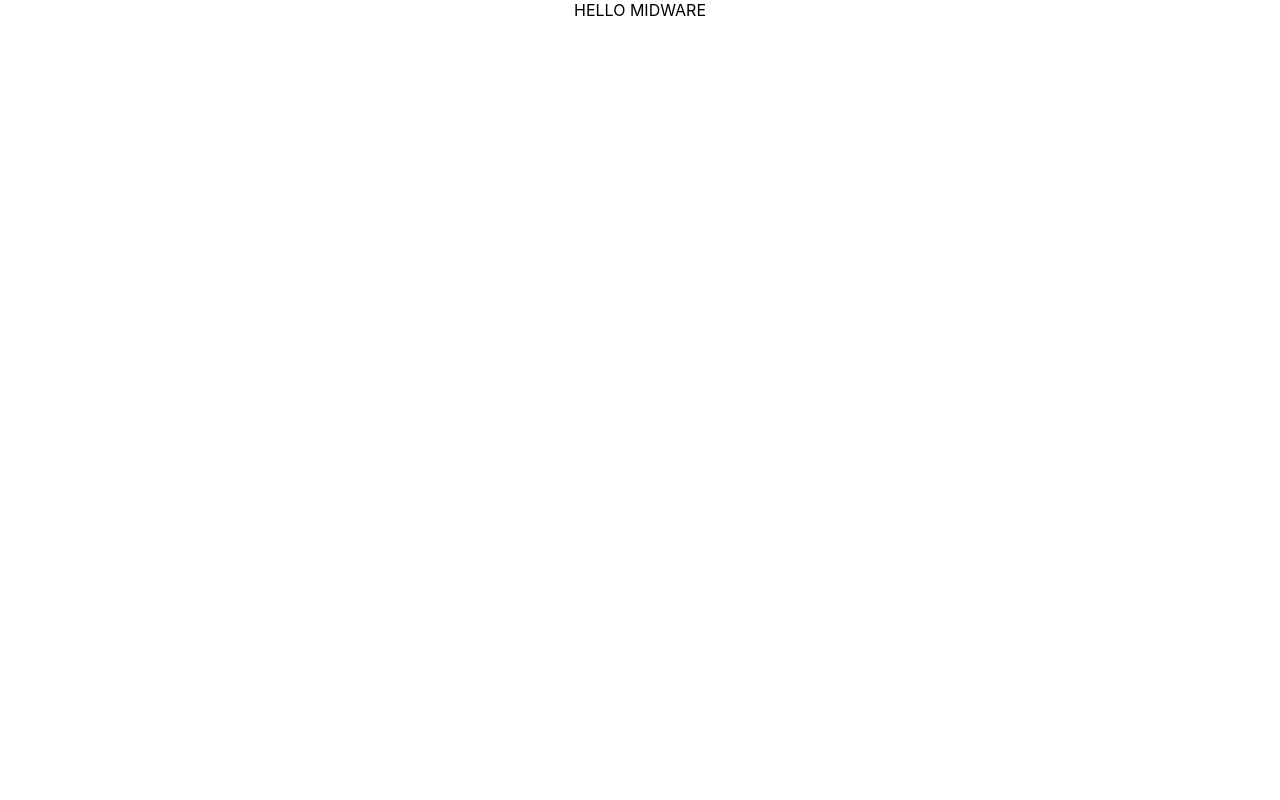
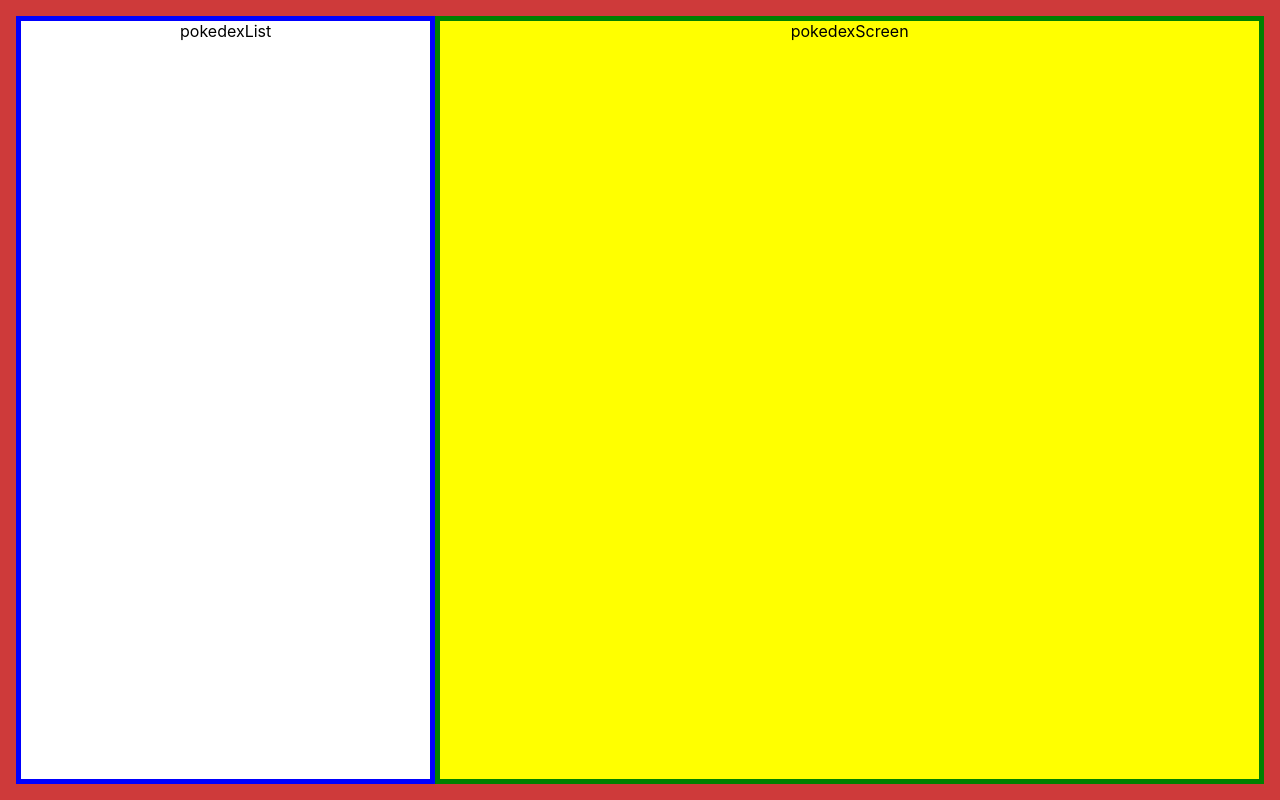
Before and after one commit to AMVee/midware-test-pokedex, a React (Create React App) app: page / in a window 1280 px wide. Built offline with nearby package versions, Linux system fonts and the light colour scheme.

Commit message:
added 2 main sections, reference pics on top, and slight css

```diff
--- a/src/App.css
+++ b/src/App.css
@@ -3,7 +3,18 @@
 
   height: 100vh;
   width: 100vw;
+  display: flex;
 
   box-sizing: border-box;
   overflow: hidden;
+
+  justify-content: center;
 }
+
+.referenceImage {
+  position: fixed;
+  left: 0;
+  height: 100%;
+
+  opacity: 00%;
+}
--- a/src/App.js
+++ b/src/App.js
@@ -1,11 +1,16 @@
 import logo from "./logo.svg";
 import "./App.css";
+
+import Ref1 from "./ReferenceImages/Ref1.png";
+import Ref2 from "./ReferenceImages/Ref2.png";
 
 import MidwarePokedex from "./MidwarePokedex/MidwarePokedex";
 
 function App() {
   return (
     <div className="App">
+      <img className="referenceImage" src={Ref1} />
+
       <MidwarePokedex />
     </div>
   );
--- /dev/null
+++ b/src/BaseComponent/BaseComponent.css
@@ -0,0 +1,6 @@
+.BaseComponent-container {
+  border: 5px solid green;
+
+  height: 100%;
+  width: 100%;
+}
--- a/src/midwarePokedex/MidwarePokedex.css
+++ b/src/midwarePokedex/MidwarePokedex.css
@@ -0,0 +1,7 @@
+.MidwarePokedex-container {
+  background-color: #ce3a3a;
+  flex: 1;
+  display: flex;
+
+  padding: 1em;
+}
--- /dev/null
+++ b/src/midwarePokedex/PokedexList/PokedexList.css
@@ -0,0 +1,6 @@
+.PokedexList-container {
+  background-color: white;
+  border: 5px solid blue;
+
+  flex: 1;
+}
--- /dev/null
+++ b/src/midwarePokedex/PokedexList/PokedexList.js
@@ -0,0 +1,7 @@
+import "./PokedexList.css";
+
+function PokedexList() {
+  return <div className="PokedexList-container">pokedexList</div>;
+}
+
+export default PokedexList;
--- /dev/null
+++ b/src/midwarePokedex/PokedexScreen/PokedexScreen.css
@@ -0,0 +1,6 @@
+.PokedexScreen-container {
+  border: 5px solid green;
+  background-color: yellow;
+
+  flex: 2;
+}
--- /dev/null
+++ b/src/midwarePokedex/PokedexScreen/PokedexScreen.js
@@ -0,0 +1,7 @@
+import "./PokedexScreen.css";
+
+function PokedexScreen() {
+  return <div className="PokedexScreen-container">pokedexScreen</div>;
+}
+
+export default PokedexScreen;
--- a/src/midwarePokedex/midwarePokedex.js
+++ b/src/midwarePokedex/midwarePokedex.js
@@ -1,7 +1,15 @@
 import "./MidwarePokedex.css";
 
+import PokedexList from "./PokedexList/PokedexList";
+import PokedexScreen from "./PokedexScreen/PokedexScreen";
+
 function MidwarePokedex() {
-  return <div className="MidwarePokedex">HELLO MIDWARE</div>;
+  return (
+    <div className="MidwarePokedex-container">
+      <PokedexList />
+      <PokedexScreen />
+    </div>
+  );
 }
 
 export default MidwarePokedex;
```
Also changed, not shown: src/BaseComponent/BaseComponent.js (added, +7 -0 lines), src/ReferenceImages/Ref1.png (added), src/ReferenceImages/Ref2.png (added).
